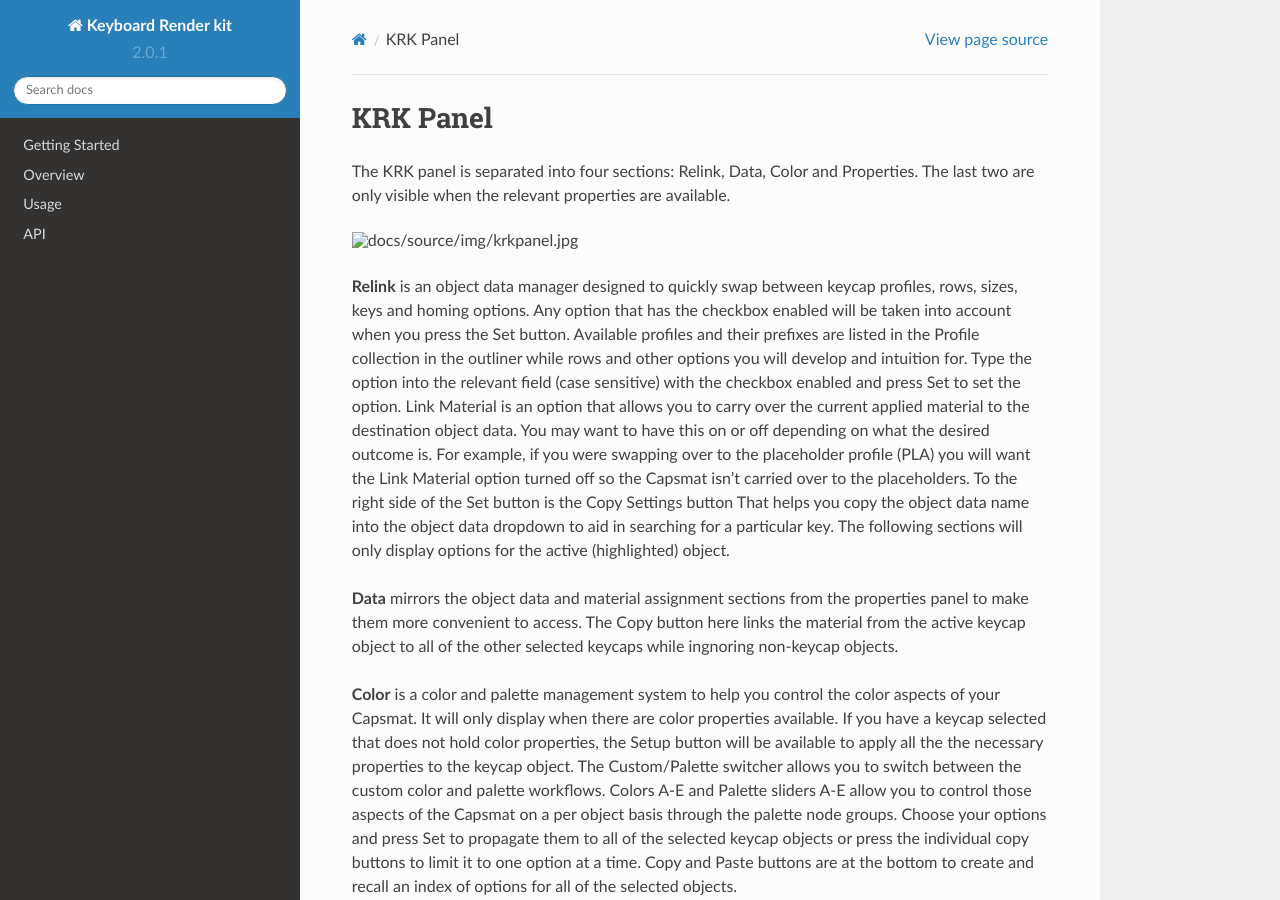
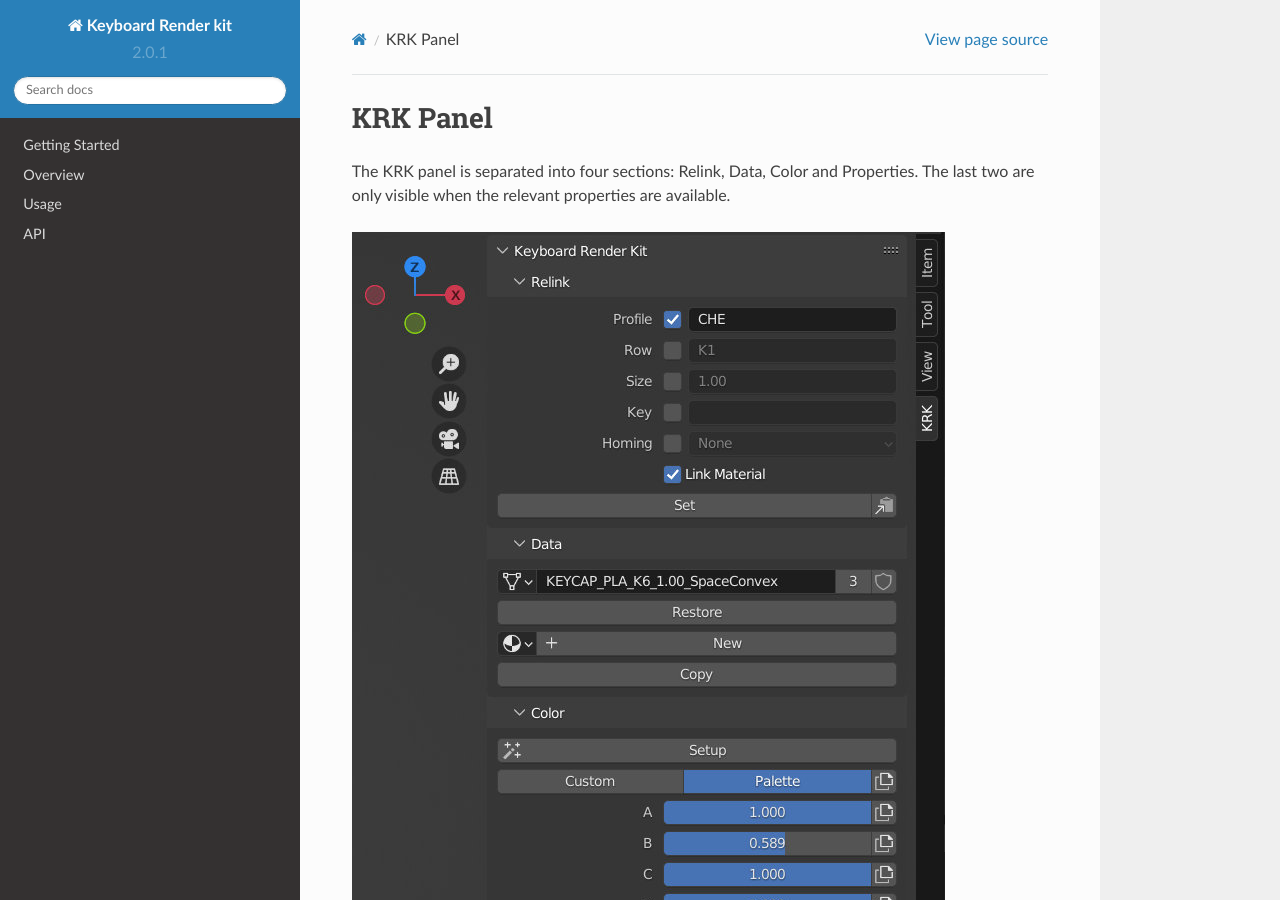
Before and after one commit to imperfectlink/KeyboardRenderKit, a Sphinx documentation site: the page built from docs/source/krkpanel.rst, in a window 1280 px wide and 900 px high. Built offline with Sphinx 7.4.7 and the Read the Docs theme 2.0.0, drawn with Linux system fonts in a browser that asks for light colours; pages that are not in the unit, such as notebooks, are missing from menus.

Commit message:
Update krkpanel.rst

```diff
--- a/docs/source/krkpanel.rst
+++ b/docs/source/krkpanel.rst
@@ -2,7 +2,7 @@
 ====
 The KRK panel is separated into four sections: Relink, Data, Color and Properties. The last two are only visible when the relevant properties are available.
 
-.. image:: docs/source/img/krkpanel.jpg
+.. image:: img/krkpanel.jpg
 
 **Relink** is an object data manager designed to quickly swap between keycap profiles, rows, sizes, keys and homing options. Any option that has the checkbox enabled will be taken into account when you press the Set button.
 Available profiles and their prefixes are listed in the Profile collection in the outliner while rows and other options you will develop and intuition for. Type the option into the relevant field (case sensitive) with the checkbox enabled and press Set to set the option.
```
